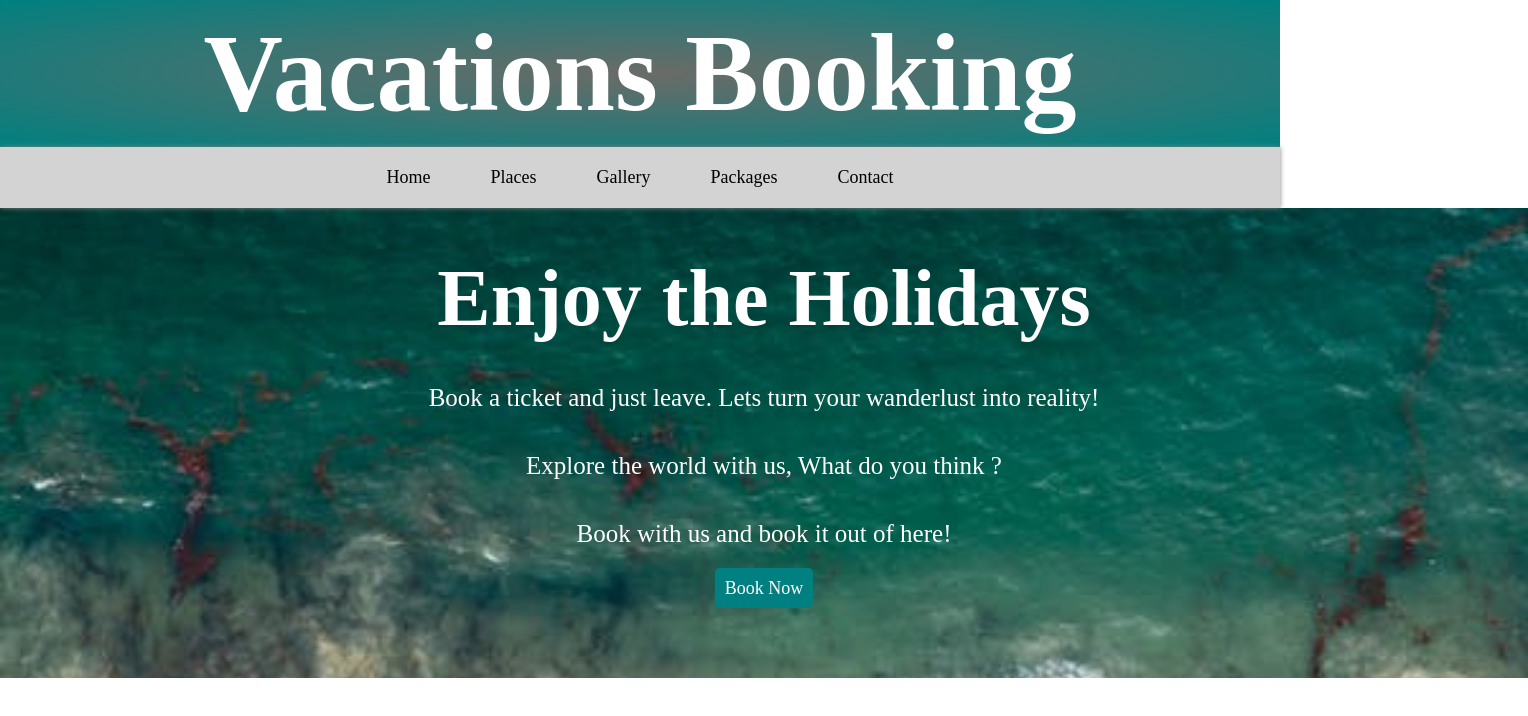
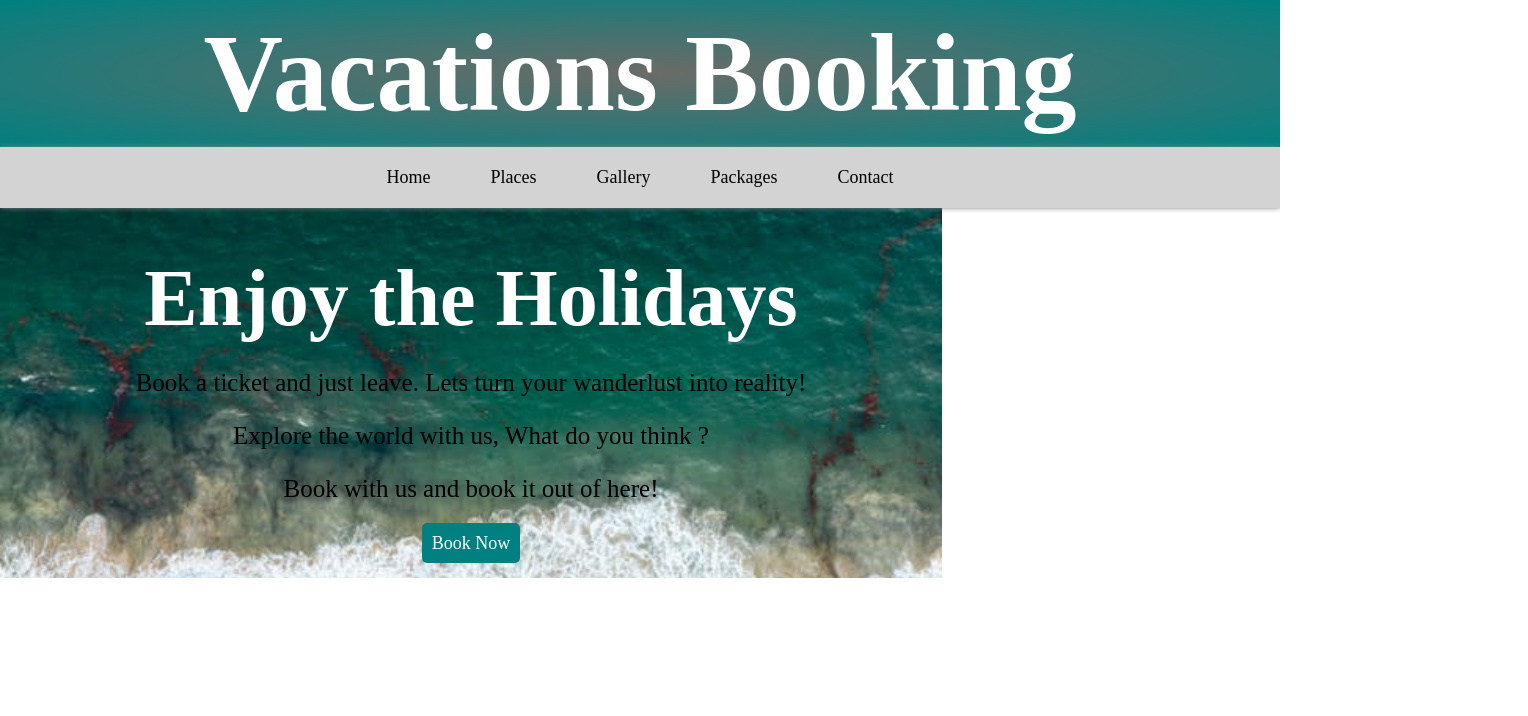
Before and after one commit to gauravavhale/Wanderlust-Travel-Hub, a Next.js app: page /home in a window 1280 px wide. Shown: the top 716 px of the page, 1528 px wide, since content can reach past the window. Built offline with nearby package versions, Linux system fonts and the light colour scheme.

Commit message:
css changes1

```diff
--- a/src/app/home/home.css
+++ b/src/app/home/home.css
@@ -1,20 +1,19 @@
 .holidays{
-    height: 470px;
-    width: 1528px;
+    height: 370px;
+    width: 942px;
     background: url("../../../public/Image/Ocean.jpeg") no-repeat;
     background-size: cover;
     text-align: center;
 }
-.the-heading{
+.holidays .the-heading{
     font-size: 80px;
     color: white;
     text-align: center;
     padding-top: 45px ;
     margin: 0px;
 }
-p{
-    color: white;
-    padding-top: 40px;
+.the-text {
+    padding-top: 25px;
     font-size: 25px;
 }
 .the-text:nth-child(4){
--- a/src/components/Card/card.css
+++ b/src/components/Card/card.css
@@ -6,11 +6,11 @@
     font-size: 80px;
     color: teal;
     text-align: center;
-    padding-top: 30px ;
+    padding-top: 25px ;
 }
-.the-text{
-    color: black;
-    padding-top: 25px;
+.the-text {
+    color: teal;
+    padding-top: 5px;
     font-size: 25px;
 }
 .package-wrapper{
--- a/src/components/Gallery/gallery.css
+++ b/src/components/Gallery/gallery.css
@@ -8,13 +8,13 @@
 }
 .the-heading{
     font-size: 80px;
-    color: white;
+    color: teal;
     text-align: center;
-    padding-top: 45px ;
+    padding-top: 25px ;
 }
-.the-text{
-    color: white;
-    padding-top: 40px;
+.the-text {
+    color: teal;
+    padding-top: 5px;
     font-size: 25px;
 }
 .zoom{
```
